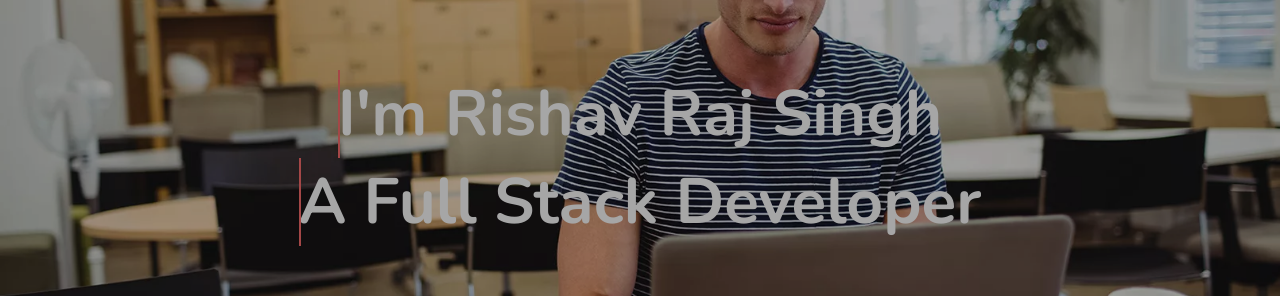
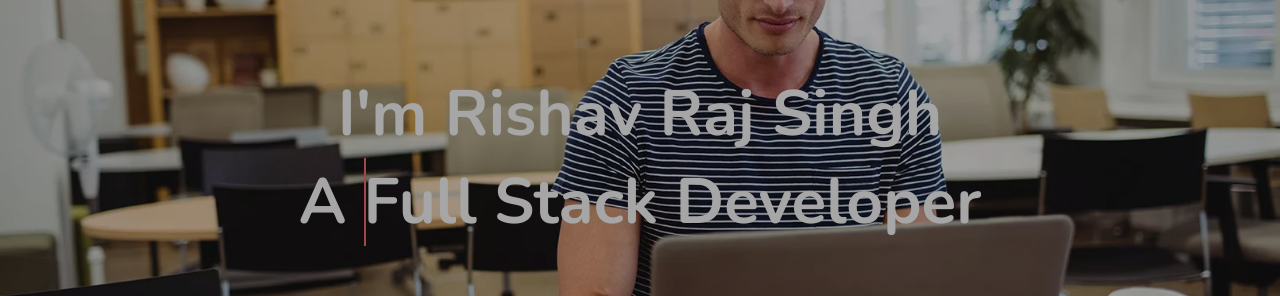
Before and after one commit to TheDa21crj/Portfolio, a React (Create React App) app: page / in a window 1280 px wide. Shown: the part 238-534 px from the top of the page. Built offline with nearby package versions, Linux system fonts and the light colour scheme.

Commit message:
working to bg color for ::after

```diff
--- a/src/Components/CSS/Header.css
+++ b/src/Components/CSS/Header.css
@@ -4,15 +4,27 @@
 }
 
 .text {
-    position: relative;
     transform: translateY(200%);
 }
 
-.text::after {
+#textCursor {
+    position: relative;
+}
+
+#textCursor::after {
     content: "";
     position: absolute;
     left: 0px;
     height: 100%;
     width: 100%;
+    background-color: transparent;
     border-left: 2px solid #fc6d6d;
+    animation: typing 3s steps(22) infinite;
 }
+
+@keyframes typing {
+    100% {
+        left: 100%;
+        margin: 0px -35px 0px 35px;
+    }
+}
--- a/src/Components/Header.js
+++ b/src/Components/Header.js
@@ -10,7 +10,9 @@ export default function Header() {
         <p className="text">I'm Rishav Raj Singh</p>
       </div>
       <div className="textDiv">
-        <p className="text">A Full Stack Developer</p>
+        <p className="text" id="textCursor">
+          A Full Stack Developer
+        </p>
       </div>
     </div>
   );
```
